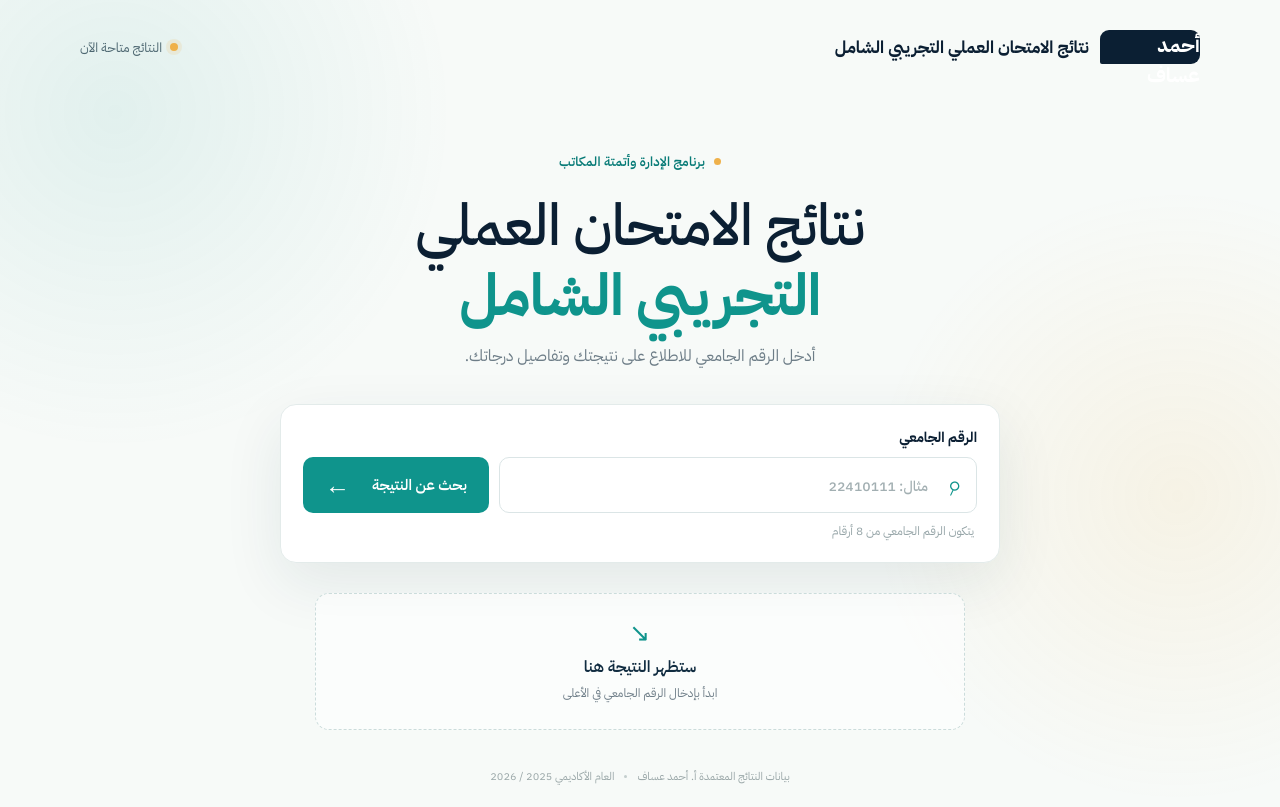
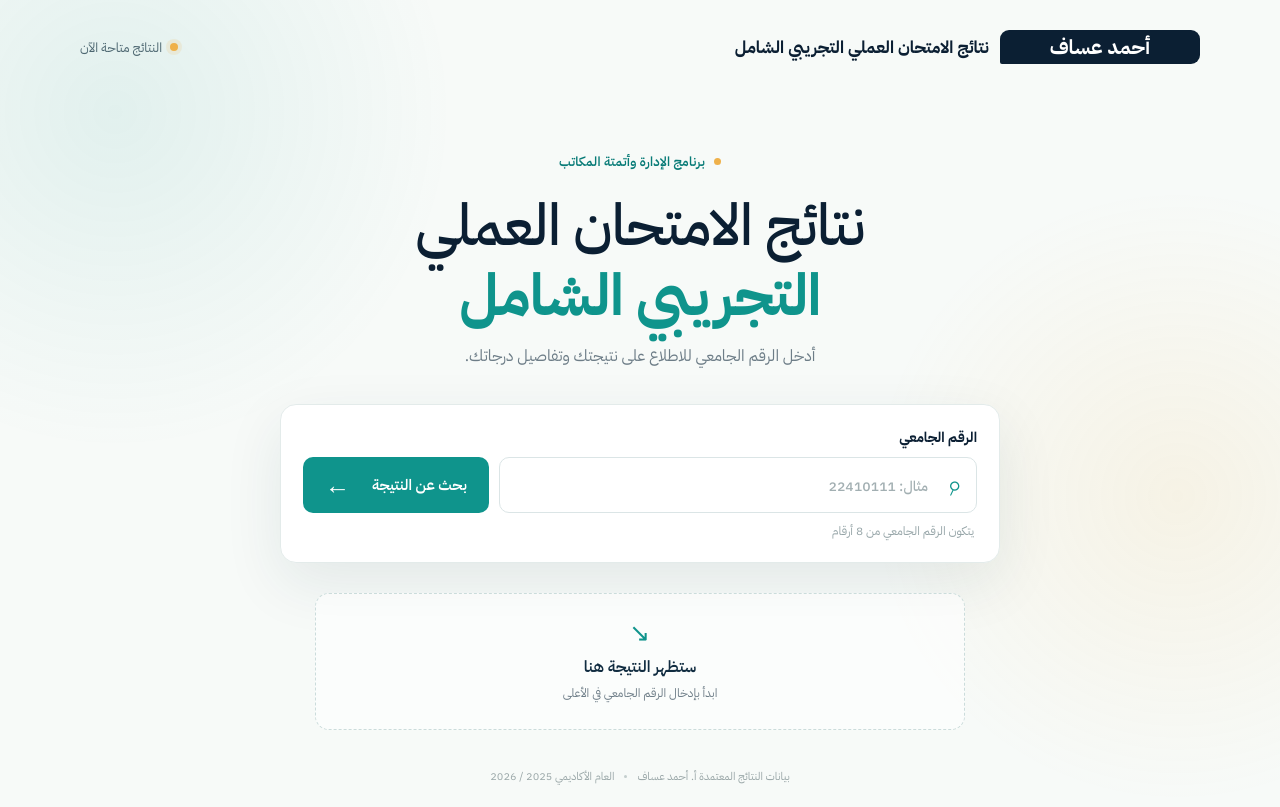
Before and after one commit to ahmadtechz790-dotcom/shamel2026, a plain HTML site: page index.html in a window 1280 px wide. Drawn offline with nearby package versions, Linux system fonts and the light colour scheme; no server answers.

Commit message:
Increase width of brand-mark in styles.css

```diff
--- a/styles.css
+++ b/styles.css
@@ -27,7 +27,7 @@ body::before {
 .page-shell { position: relative; width: min(1120px, calc(100% - 48px)); margin: auto; min-height: 100vh; display: flex; flex-direction: column; }
 .topbar { display: flex; align-items: center; justify-content: space-between; padding: 30px 0; color: var(--navy); }
 .brand { display: inline-flex; align-items: center; gap: 11px; color: inherit; text-decoration: none; font-weight: 700; font-size: 17px; }
-.brand-mark { width: 100px; height: 34px; display: grid; place-items: center; color: var(--white); background: var(--navy); border-radius: 9px 9px 9px 2px; font-size: 20px; }
+.brand-mark { width: 200px; height: 34px; display: grid; place-items: center; color: var(--white); background: var(--navy); border-radius: 9px 9px 9px 2px; font-size: 20px; }
 .status-pill { display: inline-flex; gap: 8px; align-items: center; font-size: 13px; color: #4c6670; }
 .status-pill i { width: 8px; height: 8px; background: #efb14b; border-radius: 50%; box-shadow: 0 0 0 4px rgba(239, 177, 75, .14); }
 .hero { width: min(720px, 100%); margin: 54px auto 0; text-align: center; }
```
